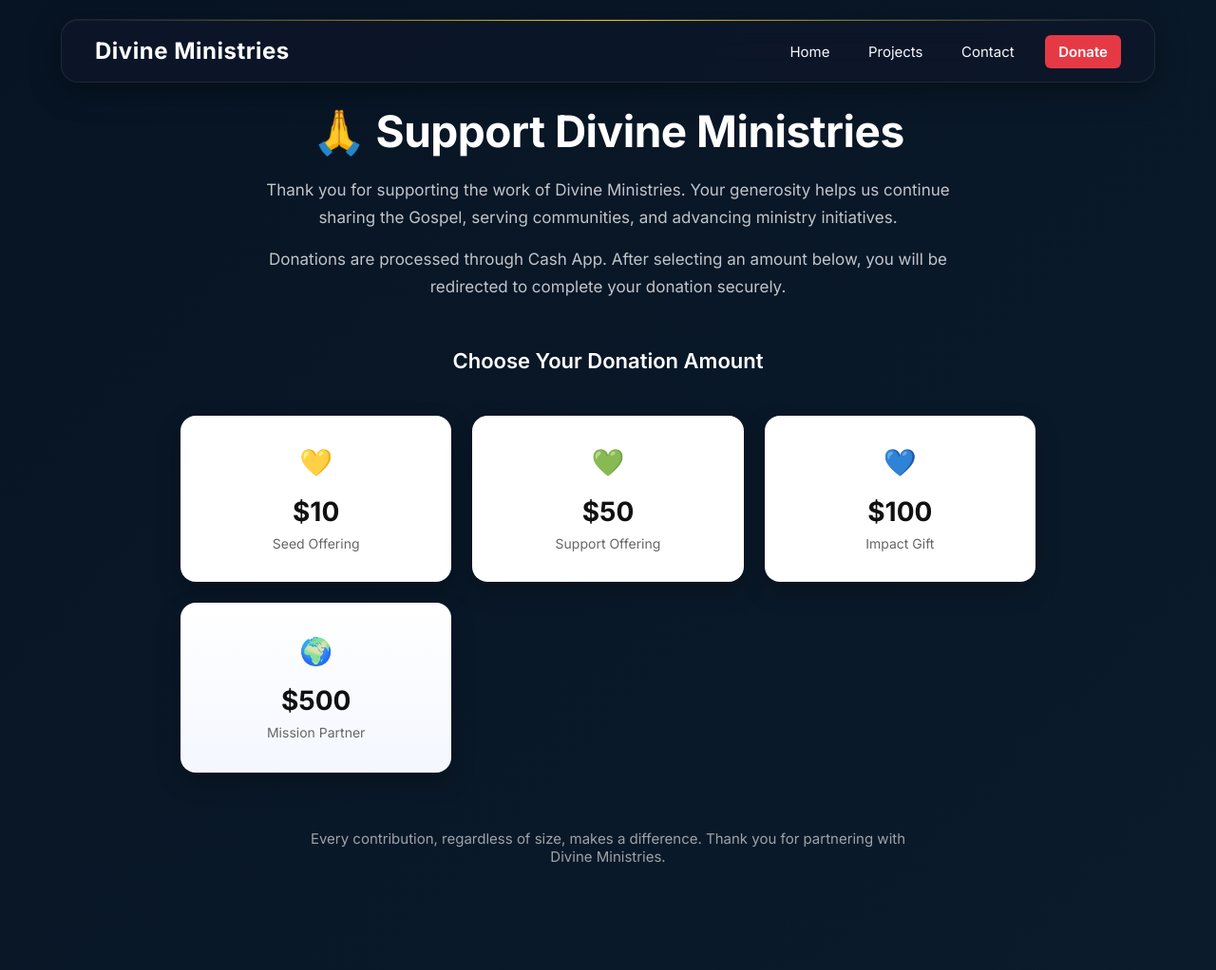
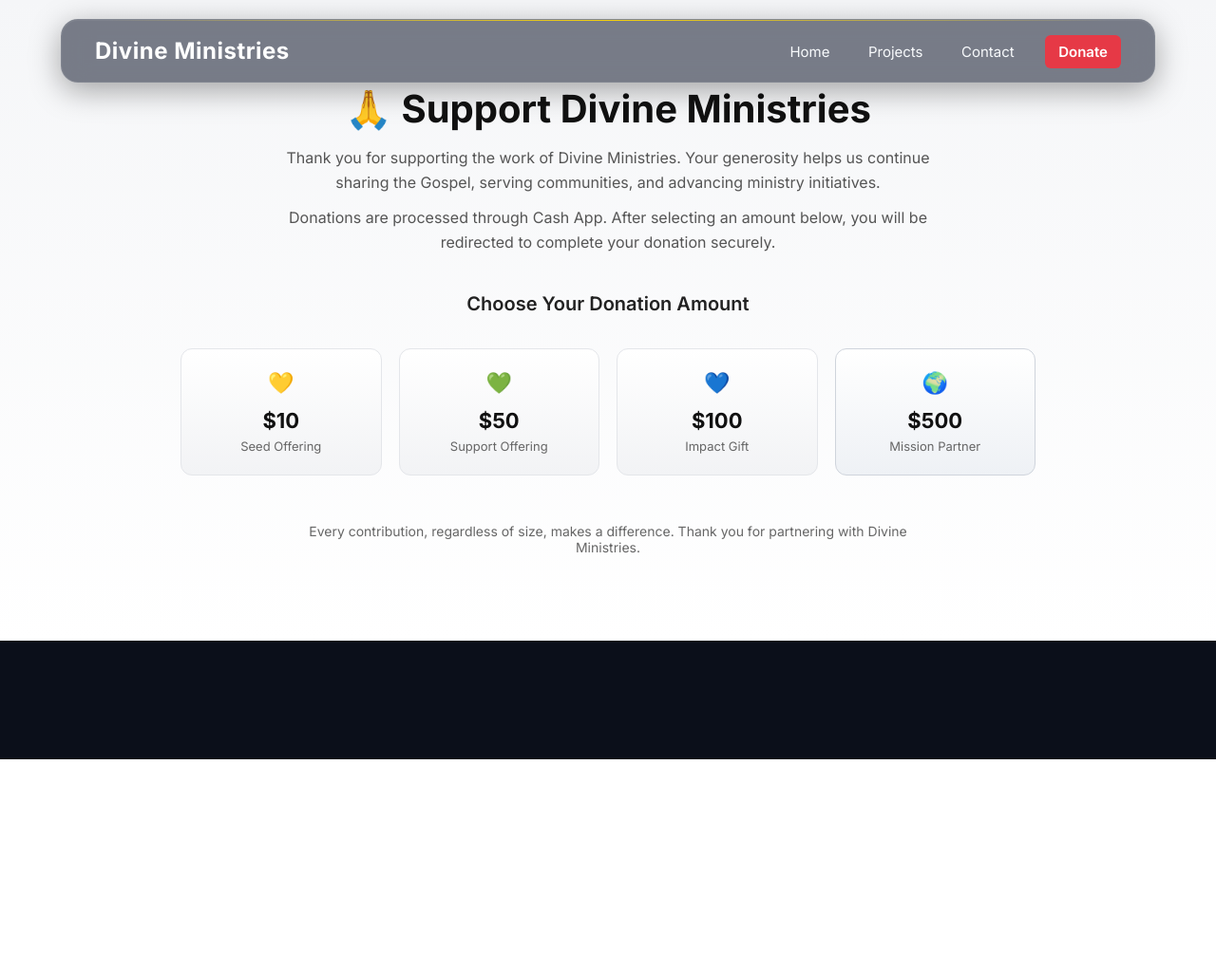
Before and after one commit to El-shaddaii/divine-ministries, a Django app: page /donate/ in a window 1280 px wide. Shown: the whole page at 95% size. After the commit the page ends 800 px from the top, so only its background shows below. Run offline with Django 5.2, Linux system fonts and the light colour scheme.

Commit message:
Donations

```diff
--- a/core/static/css/style.css
+++ b/core/static/css/style.css
@@ -897,14 +897,13 @@
 .donate-btn:hover {
     background: #c92a35;
 }
-
 /* =========================
-   DONATION PAGE - PREMIUM NAVY THEME
+   DONATION PAGE (CLEAN LIGHT PREMIUM)
 ========================= */
 
 .donate-section {
-    padding: 110px 20px;
-    background: linear-gradient(135deg, #071424, #0b1b2b);
+    padding: 90px 20px;
+    background: linear-gradient(180deg, #f5f6f8, #ffffff);
     text-align: center;
     font-family: 'Inter', sans-serif;
 }
@@ -916,132 +915,117 @@
 }
 
 /* =========================
-   TEXT STYLES
+   TEXT
 ========================= */
 
 .donate-title {
-    font-size: 46px;
+    font-size: 40px;
     font-weight: 700;
-    color: #ffffff;
-    margin-bottom: 20px;
-    letter-spacing: -0.5px;
+    color: #111;
+    margin-bottom: 15px;
 }
 
 .donate-intro,
 .donate-info {
-    font-size: 17px;
-    color: rgba(255,255,255,0.75);
-    line-height: 1.7;
+    font-size: 16px;
+    color: #555;
+    line-height: 1.6;
     max-width: 720px;
-    margin: 0 auto 15px auto;
+    margin: 0 auto 12px auto;
 }
 
 .donate-subtitle {
-    margin-top: 50px;
-    font-size: 22px;
+    margin-top: 40px;
+    font-size: 20px;
     font-weight: 600;
-    color: #ffffff;
+    color: #222;
 }
 
 /* =========================
-   GRID LAYOUT
+   GRID (FORCE SINGLE ROW ON DESKTOP)
 ========================= */
 
 .donation-options {
-    margin-top: 45px;
+    margin-top: 35px;
     display: grid;
-    grid-template-columns: repeat(auto-fit, minmax(210px, 1fr));
-    gap: 22px;
+    grid-template-columns: repeat(4, 1fr);
+    gap: 18px;
+}
+
+/* RESPONSIVE */
+@media (max-width: 900px) {
+    .donation-options {
+        grid-template-columns: repeat(2, 1fr);
+    }
+}
+
+@media (max-width: 500px) {
+    .donation-options {
+        grid-template-columns: 1fr;
+    }
 }
 
 /* =========================
-   DONATION CARDS
+   DONATION CARDS (SMALLER + CLEAN)
 ========================= */
 
 .donate-card {
-    background: #ffffff;
-    border-radius: 16px;
-    padding: 32px 22px;
+    background: linear-gradient(180deg, #ffffff, #f2f3f5);
+    border: 1px solid #e4e6ea;
+    border-radius: 12px;
+    padding: 22px 15px;
     text-decoration: none;
     color: #111;
-    transition: all 0.25s ease;
+    transition: all 0.2s ease;
+
     display: flex;
     flex-direction: column;
     align-items: center;
     justify-content: center;
-
-    box-shadow: 0 10px 25px rgba(0,0,0,0.25);
 }
 
 .donate-card:hover {
-    transform: translateY(-8px);
-    box-shadow: 0 18px 40px rgba(0,0,0,0.35);
+    transform: translateY(-5px);
+    box-shadow: 0 10px 20px rgba(0,0,0,0.08);
 }
 
 /* ICON */
 .icon {
-    font-size: 28px;
-    margin-bottom: 10px;
-    opacity: 0.9;
+    font-size: 22px;
+    margin-bottom: 8px;
 }
 
 /* AMOUNT */
 .donate-card h3 {
-    font-size: 28px;
-    margin: 8px 0;
+    font-size: 22px;
+    margin: 6px 0;
     font-weight: 700;
-    color: #111;
 }
 
 /* DESCRIPTION */
 .donate-card p {
-    font-size: 14px;
+    font-size: 13px;
     color: #666;
 }
 
 /* =========================
-   SPECIAL CARD (MISSION PARTNER)
+   HIGHLIGHT CARD (SUBTLE)
 ========================= */
 
 .donate-card.highlight {
-    border: 2px solid rgba(255,255,255,0.25);
-    background: linear-gradient(180deg, #ffffff, #f4f7ff);
-    position: relative;
-}
-
-/* subtle glow effect */
-.donate-card.highlight::before {
-    content: "";
-    position: absolute;
-    inset: -2px;
-    border-radius: 16px;
-    background: radial-gradient(circle at top, rgba(255,255,255,0.2), transparent 60%);
-    z-index: -1;
+    border: 1px solid #cfd4dc;
+    background: linear-gradient(180deg, #ffffff, #eef1f5);
 }
 
 /* =========================
-   THANK YOU TEXT
+   THANK YOU
 ========================= */
 
 .thank-you {
-    margin-top: 60px;
-    font-size: 15px;
-    color: rgba(255,255,255,0.6);
+    margin-top: 50px;
+    font-size: 14px;
+    color: #666;
     max-width: 650px;
     margin-left: auto;
     margin-right: auto;
 }
-
-/* =========================
-   MOBILE FIXES
-========================= */
-
-@media (max-width: 600px) {
-    .donate-title {
-        font-size: 34px;
-    }
-
-    .donate-card {
-        padding: 26px 18px;
-    }
-}
```
Also changed, not shown: 1 other file.
